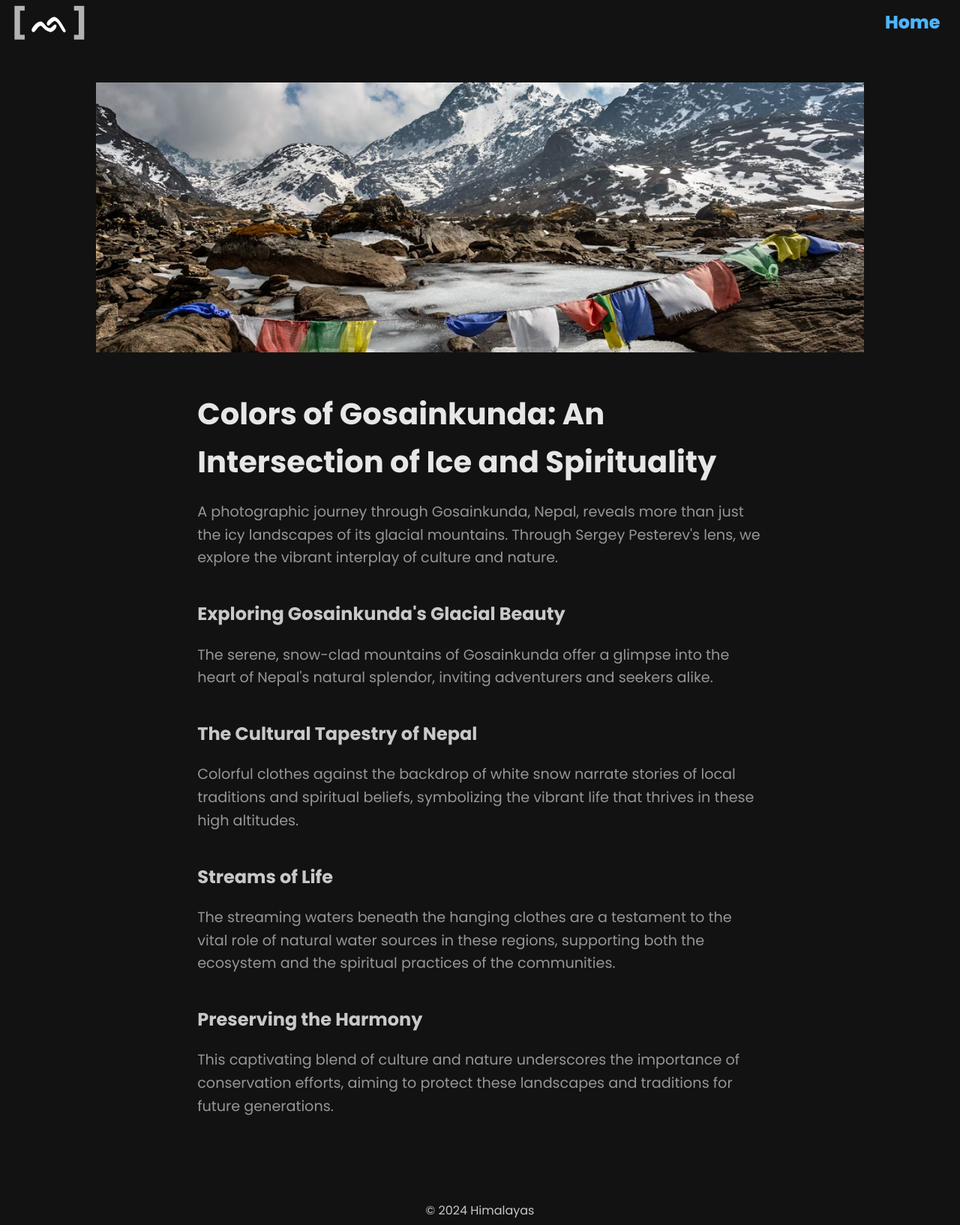
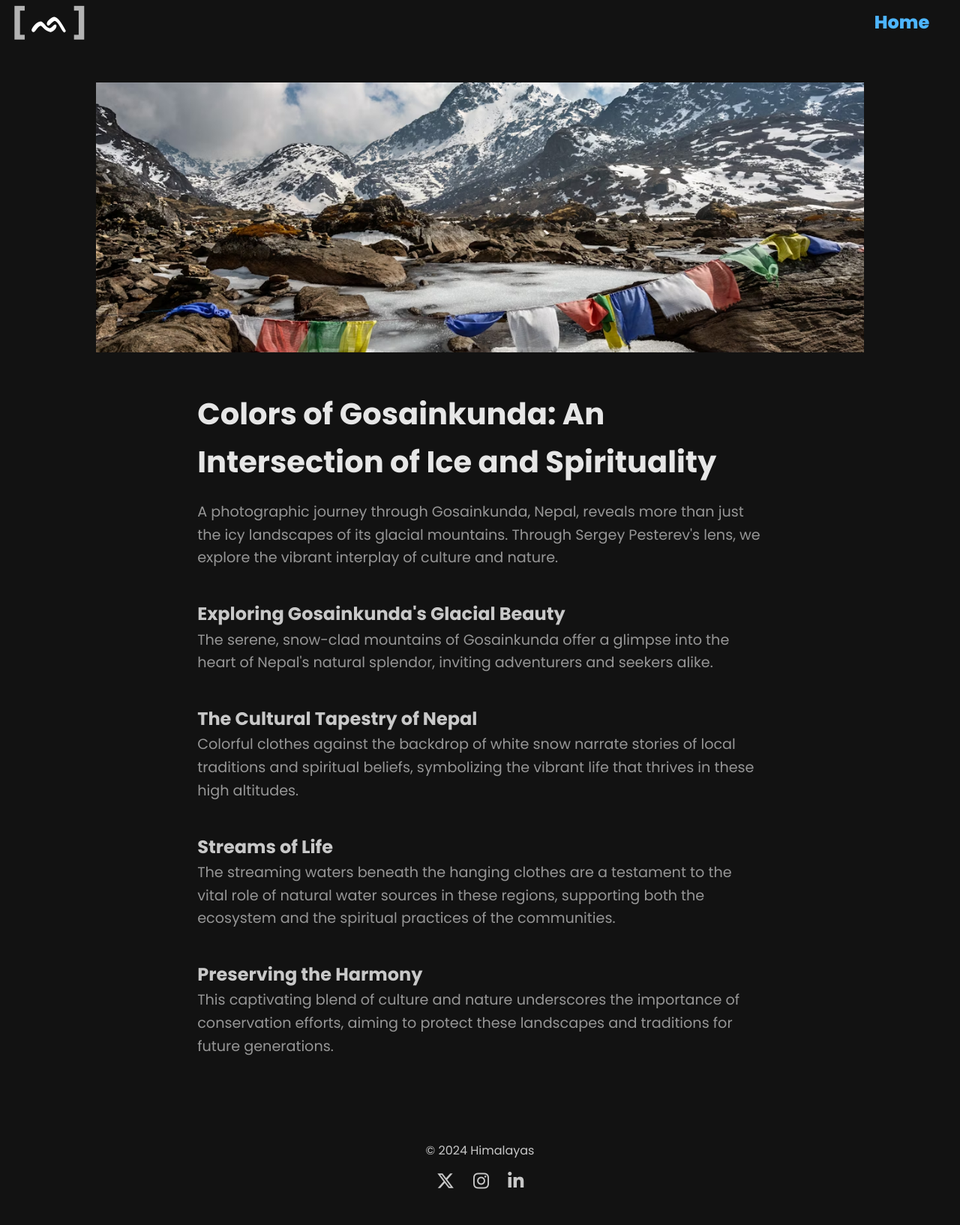
Before and after one commit to hectorzayas/CSS-02-FinalProject, a website: page articles/article3-ColorsOfGosainkunda.html in a window 1280 px wide. Shown: the whole page at 75% size. Drawn offline with Linux system fonts and the light colour scheme.

Commit message:
Final Project Commit v8

```diff
--- a/articles/article3-ColorsOfGosainkunda.html
+++ b/articles/article3-ColorsOfGosainkunda.html
@@ -50,6 +50,7 @@
         </div>
     </footer>
     <!-- Script -->
+    <script src="https://kit.fontawesome.com/47ed96791a.js" crossorigin="anonymous"></script>
     <script src="../navbar.js"></script>
 </body>
 </html>
--- a/navbar.js
+++ b/navbar.js
@@ -4,6 +4,10 @@ function checkScroll() {
     const navbar = document.getElementById('navbar');
     const logo = document.getElementById('logo');
     let scrollPosition = window.scrollY;
+
+    const video = document.querySelector('video');
+    const noise = document.getElementById('noise');
+    const home = document.getElementById('home');
 
     const logoFontSize = window.getComputedStyle(logo).fontSize;
 
@@ -12,6 +16,16 @@ function checkScroll() {
         navbar.classList.add('scrolled');
     } else {
         navbar.classList.remove('scrolled');
+    }
+
+    if (scrollPosition > 1950) {
+        video.classList.add('hide-video');
+        noise.classList.add('hide-video');
+        home.classList.add('darkBackground');
+    } else {
+        video.classList.remove('hide-video');
+        noise.classList.remove('hide-video');
+        home.classList.remove('darkBackground');
     }
 
     // Calculate new font size based on scroll position
--- a/scss/_mixins.scss
+++ b/scss/_mixins.scss
@@ -45,7 +45,7 @@
     display: flex;
     justify-content: space-between;
     align-items: center;
-    padding-left: 15px;
+    padding: 0 15px;
     color: $nav-font-color;
     position: sticky;
     top: 0px;
--- a/scss/layout/_articles.scss
+++ b/scss/layout/_articles.scss
@@ -13,17 +13,36 @@ article {
     .text-content {
         width: 75ch;
         margin: auto 20px;
+
+        @include smartphone-vertical {
+            width: 32.5ch;
+        }
+
+        @include smartphone-small {
+            width: 30ch;
+        }
+
+        @include smartphone-horizontal {
+            width: 60ch;
+        }
     }
 
     h1 {
         font-size: 2.5rem;
         color: $nav-font-color;
         margin: 20px 0;
+
+        @include smartphone-vertical {
+            font-size: 1.75rem;
+        }
+
+        @include smartphone-small {
+            font-size: 1.5rem;
+        }
     }
 
     h2 {
         color: $secondary-font-color;
-        margin-bottom: 20px;
     }
 
     p {
--- a/scss/layout/_home.scss
+++ b/scss/layout/_home.scss
@@ -1,4 +1,8 @@
 /* --- Home Section --- */
+.darkBackground {
+    background-color: $background-alt;
+}
+
 .video-container {
     position: relative;
     z-index: -1;
@@ -10,12 +14,20 @@
         @extend %full-screen-fixed;
         object-fit: cover;
         filter: blur(10px);
+
+        &.hide-video {
+            display: none;
+        }
     }
 
     .noise {
         filter: url('../filters/noise.svg#noise');
         pointer-events: none;
         mix-blend-mode: overlay;
+
+        &.hide-video {
+            display: none;
+        }
     }
 }
 
--- a/scss/layout/_navbar-articles.scss
+++ b/scss/layout/_navbar-articles.scss
@@ -20,6 +20,11 @@
         justify-content: center;
         width: 10%;
         font-size: 1.5rem;
+
+        @include smartphone-vertical {
+            width: 20%;
+        }
+
         a {
             color: $primary-color;
             font-weight: 800;
```
Also changed, not shown: articles/article1-TheMajesticAmaDablam.html (+1 -0 lines), articles/article2-TheEnigmaticHimalayas.html (+1 -0 lines), articles/article4-VibrantThreadsOfNepal.html (+1 -0 lines), index.html (+1 -1 lines), css/compiled_style.css.
